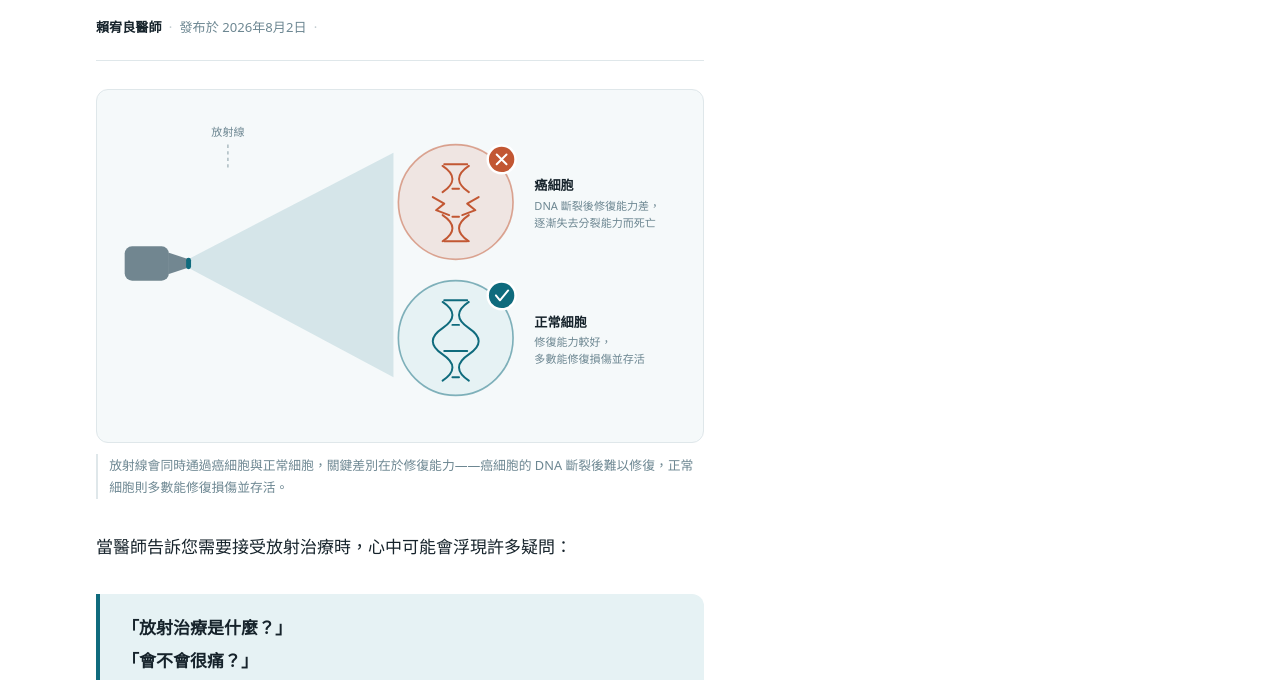
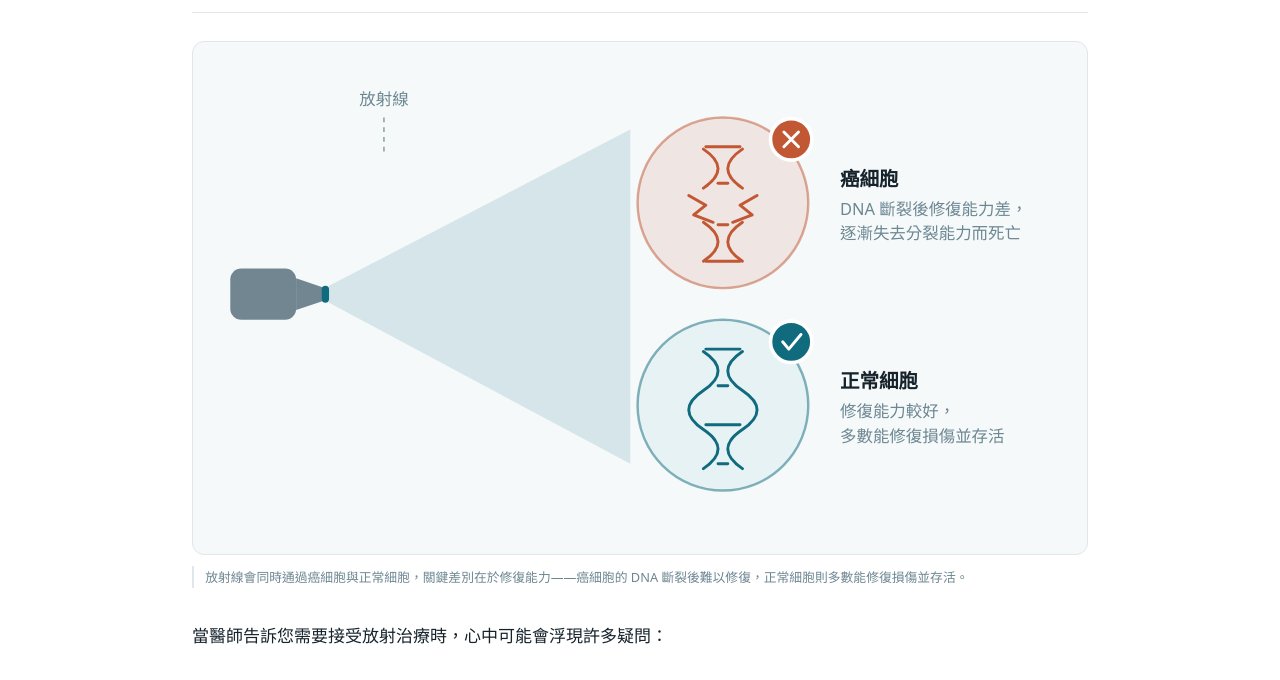
Before and after one commit to efranai/dryolianglai, a website: page p/what-is-radiation-therapy/index.html in a window 1280 px wide. Shown: the part 323-1003 px from the top of the page. Drawn offline with Linux system fonts and the light colour scheme; no server answers.

Commit message:
Widen the article column and centre it instead of leaving a large right gap

```diff
--- a/assets/css/style.css
+++ b/assets/css/style.css
@@ -426,9 +426,22 @@ ul, ol { padding-left: 1.25em; }
 
 /* ---------- 文章 ---------- */
 
-.article { padding-block: clamp(2rem, 5vw, 3.5rem); }
+/* 文章頁用自己的欄寬並置中：比一般 .wrap 窄（維持可讀行長），
+   但比舊版的 38rem 寬得多，左右留白對稱，不會右邊空一大塊。 */
+.article {
+  width: min(100% - 2rem, 56rem);
+  padding-block: clamp(2rem, 5vw, 3.5rem);
+}
 
-.article-head { max-width: var(--prose); }
+@media (max-width: 24rem) {
+  .article { width: min(100% - 1.5rem, 56rem); }
+}
+
+/* 欄寬已由 .article 決定，內部元素一律填滿 */
+.article-head,
+.article-hero,
+.article .prose,
+.pager { max-width: none; }
 
 .article-title {
   margin: .6rem 0 .5rem;
@@ -457,11 +470,8 @@ ul, ol { padding-left: 1.25em; }
 .article-meta__author { font-weight: 700; color: var(--ink); }
 .article-meta__sep { opacity: .45; }
 
-/* 文章 HERO 圖：等比例縮放，寬度不超過內文可讀寬度 */
-.article-hero {
-  margin: 0 0 2rem;
-  max-width: var(--prose);
-}
+/* 文章 HERO 圖：等比例縮放，寬度與內文欄位相同（由 .article 決定） */
+.article-hero { margin: 0 0 2rem; }
 
 .article-hero img,
 .article-hero svg {
@@ -889,7 +899,6 @@ ul, ol { padding-left: 1.25em; }
   margin-top: 3rem;
   padding-top: 1.75rem;
   border-top: 1px solid var(--line);
-  max-width: var(--prose);
 }
 
 @media (min-width: 40rem) { .pager { grid-template-columns: 1fr 1fr; } }
```
Also changed, not shown: 404.html (+1 -1 lines), index.html (+1 -1 lines), p/what-is-proton-therapy/index.html (+1 -1 lines), p/what-is-radiation-therapy/index.html (+1 -1 lines).
